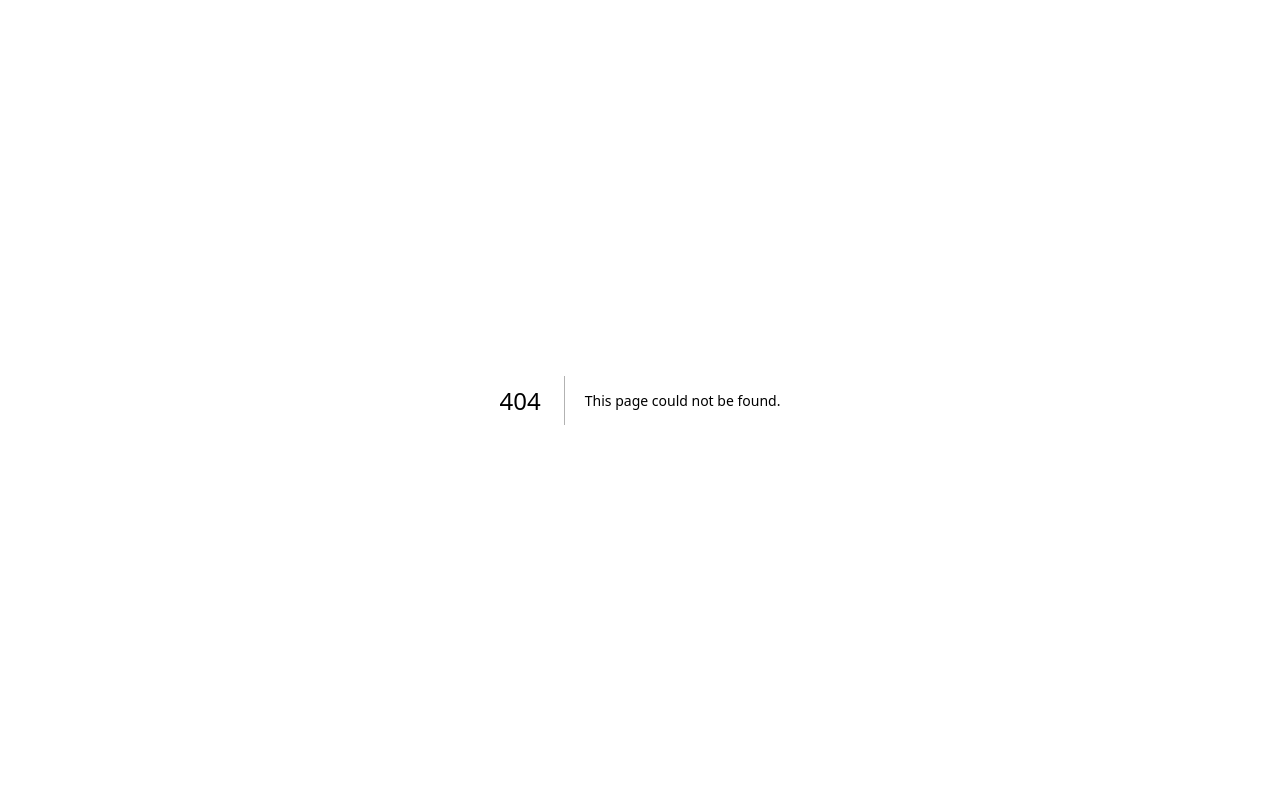
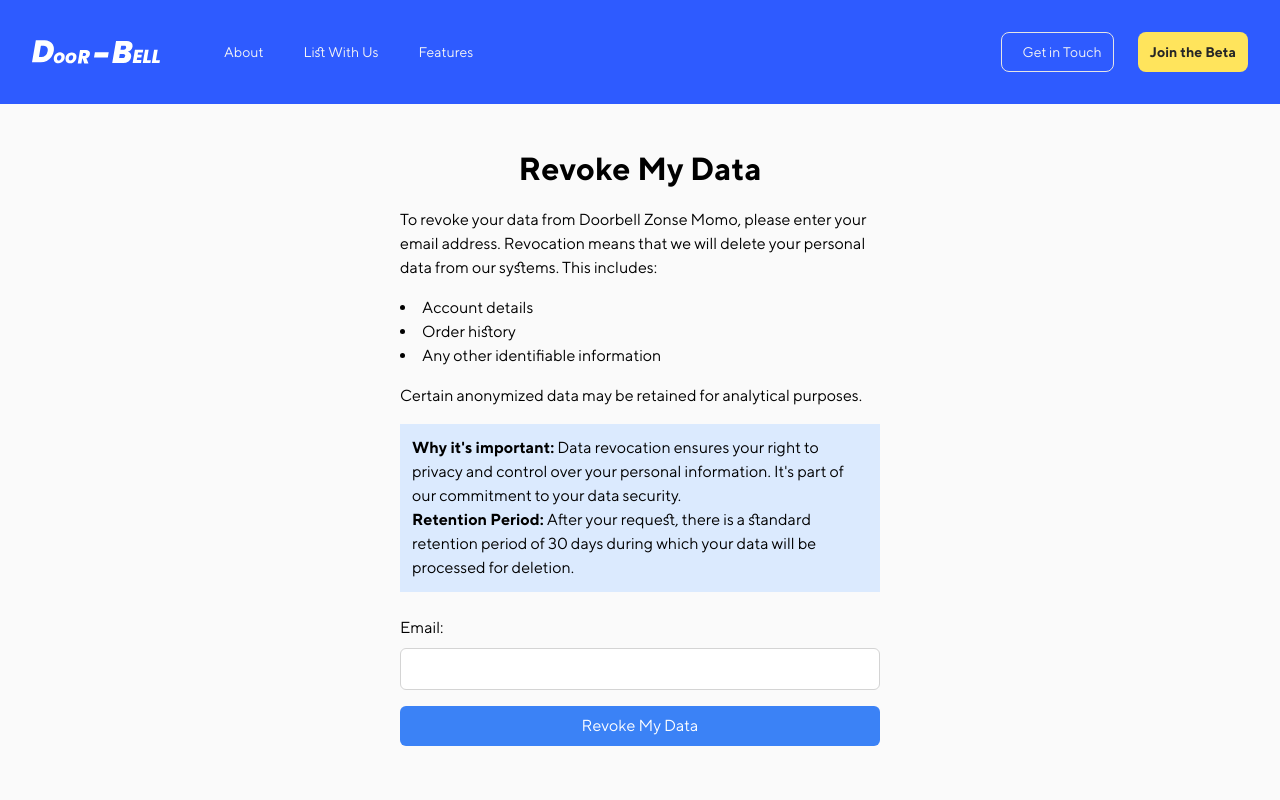
Before and after one commit to liwoo/doorbell-site, a Next.js app: page /revoke in a window 1280 px wide. Before the commit this address had no page. Shown: the top 800 px of the page. Built offline with nearby package versions, Linux system fonts and the light colour scheme.

Commit message:
added revoke page

```diff
--- a/src/components/Footer.jsx
+++ b/src/components/Footer.jsx
@@ -1,4 +1,4 @@
-import {Logo} from "@/components/Logo";
+import { Logo } from '@/components/Logo'
 
 const navigation = {
   links: [
@@ -14,6 +14,7 @@ const navigation = {
   legal: [
     { name: 'Privacy', href: '/privacy' },
     { name: 'Terms', href: '/terms' },
+    { name: 'Revoke', href: '/revoke' },
   ],
 }
 
@@ -29,11 +30,16 @@ export default function Footer() {
           <div className="mt-16 grid grid-cols-2 gap-8 xl:col-span-2 xl:mt-0">
             <div className="md:grid md:grid-cols-2 md:gap-8">
               <div>
-                  <h3 className="text-sm font-semibold leading-6 text-white">Links of Interest</h3>
+                <h3 className="text-sm font-semibold leading-6 text-white">
+                  Links of Interest
+                </h3>
                 <ul role="list" className="mt-6 space-y-4">
                   {navigation.links.map((item) => (
                     <li key={item.name}>
-                          <a href={item.href} className="text-sm leading-6 text-gray-300 hover:text-white">
+                      <a
+                        href={item.href}
+                        className="text-sm leading-6 text-gray-300 hover:text-white"
+                      >
                         {item.name}
                       </a>
                     </li>
@@ -41,11 +47,16 @@ export default function Footer() {
                 </ul>
               </div>
               <div className="mt-10 md:mt-0">
-                  <h3 className="text-sm font-semibold leading-6 text-white">Follow Us</h3>
+                <h3 className="text-sm font-semibold leading-6 text-white">
+                  Follow Us
+                </h3>
                 <ul role="list" className="mt-6 space-y-4">
                   {navigation.follow.map((item) => (
                     <li key={item.name}>
-                          <a href={item.href} className="text-sm leading-6 text-gray-300 hover:text-white">
+                      <a
+                        href={item.href}
+                        className="text-sm leading-6 text-gray-300 hover:text-white"
+                      >
                         {item.name}
                       </a>
                     </li>
@@ -55,11 +66,16 @@ export default function Footer() {
             </div>
             <div className="md:grid md:grid-cols-2 md:gap-8">
               <div className="mt-10 md:mt-0">
-                  <h3 className="text-sm font-semibold leading-6 text-white">Legal</h3>
+                <h3 className="text-sm font-semibold leading-6 text-white">
+                  Legal
+                </h3>
                 <ul role="list" className="mt-6 space-y-4">
                   {navigation.legal.map((item) => (
                     <li key={item.name}>
-                          <a href={item.href} className="text-sm leading-6 text-gray-300 hover:text-white">
+                      <a
+                        href={item.href}
+                        className="text-sm leading-6 text-gray-300 hover:text-white"
+                      >
                         {item.name}
                       </a>
                     </li>
--- /dev/null
+++ b/src/pages/revoke.jsx
@@ -0,0 +1,77 @@
+import { useState } from 'react'
+import MainLayout from '@/layouts/MainLayout'
+
+export default function Revoke() {
+  const [email, setEmail] = useState('')
+  const [isSubmitted, setIsSubmitted] = useState(false)
+
+  const handleSubmit = async (event) => {
+    event.preventDefault()
+    // TODO: Implement the API call to handle data revocation
+    console.log('Data revocation requested for:', email)
+    setIsSubmitted(true)
+  }
+
+  if (isSubmitted) {
+    return (
+      <div className="mx-auto max-w-lg p-4 text-center">
+        <h2 className="mb-3 text-2xl font-bold">Request Received</h2>
+        <p>
+          Your request to revoke your data from Doorbell Zonse Momo has been
+          received. Our team will process this within the standard retention
+          period of 30 days.
+        </p>
+      </div>
+    )
+  }
+
+  return (
+    <MainLayout title={'Revoke | Doorbell - Zonse Momo App'}>
+      <div className="mx-auto my-32 max-w-lg p-4">
+        <h1 className="mb-4 text-center text-3xl font-bold">Revoke My Data</h1>
+        <p className="mb-4">
+          To revoke your data from Doorbell Zonse Momo, please enter your email
+          address. Revocation means that we will delete your personal data from
+          our systems. This includes:
+        </p>
+        <ul className="mb-4 list-inside list-disc">
+          <li>Account details</li>
+          <li>Order history</li>
+          <li>Any other identifiable information</li>
+        </ul>
+        <p>Certain anonymized data may be retained for analytical purposes.</p>
+        <div className="my-4 bg-blue-100 p-3">
+          <p>
+            <strong>Why it's important:</strong> Data revocation ensures your
+            right to privacy and control over your personal information. It's
+            part of our commitment to your data security.
+          </p>
+          <p>
+            <strong>Retention Period:</strong> After your request, there is a
+            standard retention period of 30 days during which your data will be
+            processed for deletion.
+          </p>
+        </div>
+        <form onSubmit={handleSubmit} className="mt-6">
+          <label htmlFor="email" className="mb-2 block">
+            Email:
+          </label>
+          <input
+            type="email"
+            id="email"
+            value={email}
+            className="mb-4 w-full rounded-md border border-gray-300 px-3 py-2"
+            onChange={(e) => setEmail(e.target.value)}
+            required
+          />
+          <button
+            type="submit"
+            className="w-full rounded-md bg-blue-500 py-2 text-white hover:bg-blue-600"
+          >
+            Revoke My Data
+          </button>
+        </form>
+      </div>
+    </MainLayout>
+  )
+}
```
Lines whose indentation alone changed are shown as unchanged.
